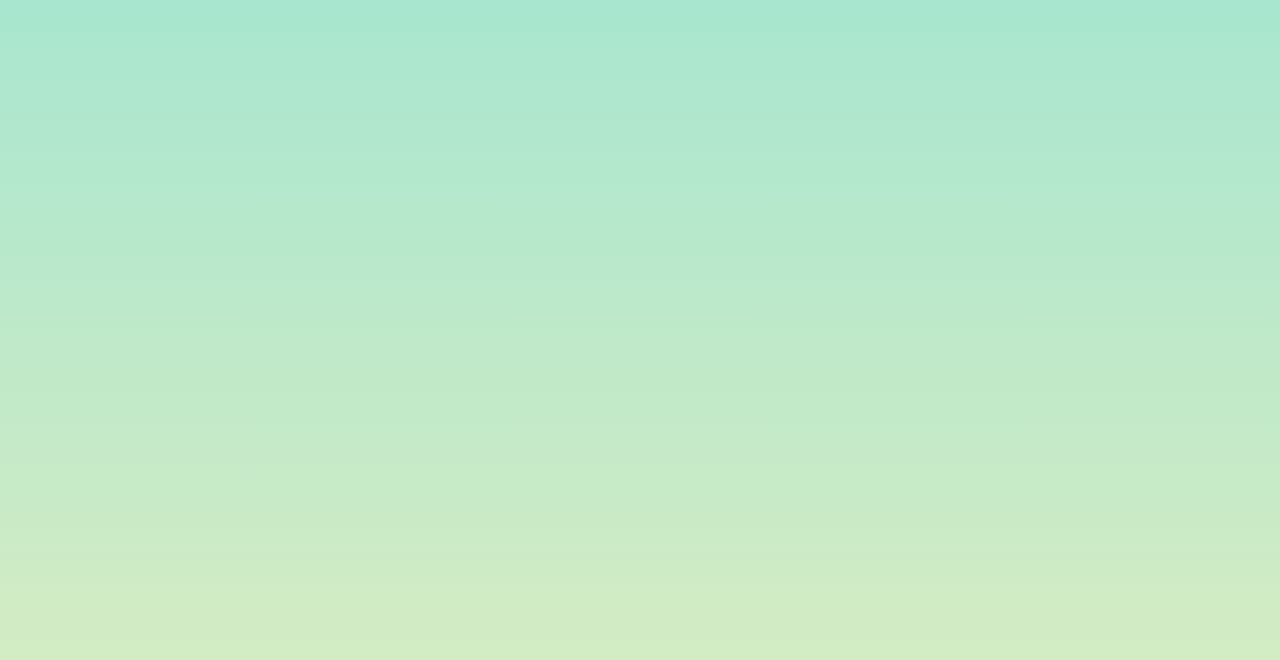
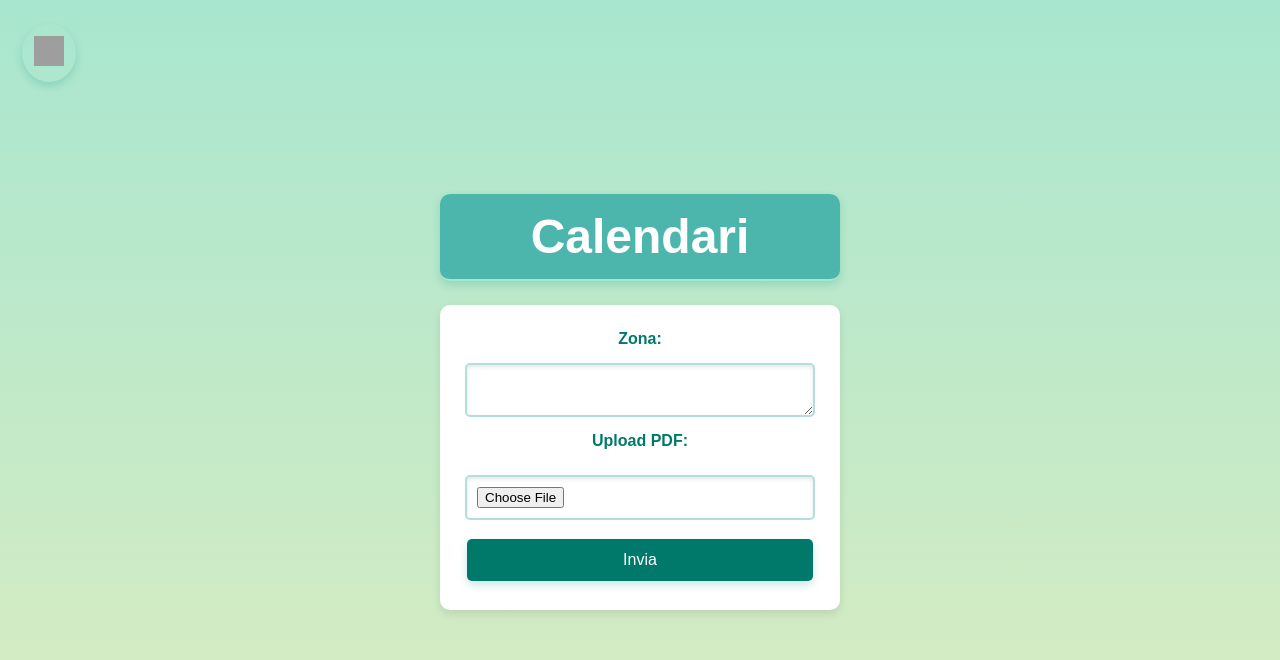
Before and after one commit to MariaLeonardo-Unitn/Webapp-comune-di-Trento, a React (Create React App) app in the folder app-react/: page /calendari in a window 1280 px wide. Before the commit this address had no page. Shown: the top 660 px of the page. Built offline with nearby package versions, Linux system fonts and the light colour scheme; grey boxes are pictures that could not be loaded.

Commit message:
commit perchè non mi fa switchare

```diff
--- a/app-react/src/App.js
+++ b/app-react/src/App.js
@@ -10,6 +10,8 @@ import SegnalazioniAnonime from './SegnalazioniAnonime';
 import Register from './Register';
 import InterfacciaDA from './InterfacciaDA';
 import InterfacciaC from './InterfacciaC';
+import Disposizioni from './Disposizioni';
+import Calendari from './Calendari';
 
 function App() {
   return (
@@ -25,6 +27,8 @@ function App() {
         <Route path="/interfacciaDA" element={<InterfacciaDA />} />
         <Route path="/interfacciaC" element={<InterfacciaC />} />
         <Route path="/login" element={<Login />} />
+        <Route path="/disposizioni" element={<Disposizioni />} />
+        <Route path="/calendari" element={<Calendari />} />
       </Routes>
     </Router>
   );
--- /dev/null
+++ b/app-react/src/Calendari.js
@@ -0,0 +1,78 @@
+import React, { useState } from 'react';
+import { useNavigate } from 'react-router-dom'; // Import useNavigate for redirection
+import './styles/Login.css';
+
+function Calendari() {
+  const [zona, setZona] = useState('');
+  const [file, setFile] = useState(null);
+  const navigate = useNavigate(); // Hook for navigation
+
+  const handleSubmit = (event) => {
+    event.preventDefault();
+    const formData = new FormData();
+    formData.append('zona', zona);
+    if (file) {
+      formData.append('file', file);
+    }
+
+    console.log('Form Data:', {
+      zona,
+      file: file ? file.name : 'No file uploaded'
+    });
+
+    alert(`Zona: ${zona}, File: ${file ? file.name : 'No file uploaded'}`);
+  };
+
+  const handleFileChange = (e) => {
+    const selectedFile = e.target.files[0];
+    if (selectedFile && selectedFile.type === 'application/pdf') {
+      setFile(selectedFile);
+    } else {
+      alert('Please upload a valid PDF file.');
+      setFile(null);
+    }
+  };
+
+  // Handle redirection to /interfacciaDA
+  const handleRedirect = () => {
+    navigate('/interfacciaDA');
+  };
+
+  return (
+    <div>
+      <button onClick={handleRedirect} class="back-button">
+        <img
+          src="https://cdn-icons-png.flaticon.com/128/507/507257.png"
+          alt="Back to Interfaccia DA"
+          style={{ width: '30px', height: '30px' }}
+        />
+      </button>
+
+      <h1 className="fade-in">Calendari</h1>
+      <form id="reservation-form" className="slide-in" onSubmit={handleSubmit}>
+        <label htmlFor="zona">Zona:</label>
+        <textarea
+          id="zona"
+          name="zona"
+          value={zona}
+          onChange={(e) => setZona(e.target.value)}
+          required
+        />
+
+        <label htmlFor="file">Upload PDF:</label>
+        <input
+          type="file"
+          id="file"
+          name="file"
+          accept="application/pdf"
+          onChange={handleFileChange}
+          required
+        />
+
+        <button type="submit">Invia</button>
+      </form>
+    </div>
+  );
+}
+
+export default Calendari;
--- /dev/null
+++ b/app-react/src/Disposizioni.js
@@ -0,0 +1,65 @@
+import React, { useState } from 'react';
+import { useNavigate } from 'react-router-dom';
+import './styles/Login.css';
+
+function Disposizioni() {
+  const [file, setFile] = useState(null);
+  const navigate = useNavigate();
+
+  const handleSubmit = (event) => {
+    event.preventDefault();
+    const formData = new FormData();
+    if (file) {
+      formData.append('file', file);
+    }
+
+    console.log('Form Data:', {
+      file: file ? file.name : 'No file uploaded'
+    });
+
+    alert(`File: ${file ? file.name : 'No file uploaded'}`);
+  };
+
+  const handleFileChange = (e) => {
+    const selectedFile = e.target.files[0];
+    if (selectedFile && selectedFile.type === 'application/pdf') {
+      setFile(selectedFile);
+    } else {
+      alert('Please upload a valid PDF file.');
+      setFile(null);
+    }
+  };
+
+  const handleRedirect = () => {
+    navigate('/interfacciaDA');
+  };
+
+  return (
+    <div>
+      <button onClick={handleRedirect} class="back-button">
+        <img
+          src="https://cdn-icons-png.flaticon.com/128/507/507257.png"
+          alt="Back to Interfaccia DA"
+          style={{ width: '30px', height: '30px' }}
+        />
+      </button>
+      <h1 className="fade-in">Disposizioni</h1>
+      <form id="reservation-form" className="slide-in" onSubmit={handleSubmit}>
+
+        <label htmlFor="file">Upload PDF:</label>
+        <input
+          type="file"
+          id="file"
+          name="file"
+          accept="application/pdf"
+          onChange={handleFileChange}
+          required
+        />
+
+        <button type="submit">Invia</button>
+      </form>
+    </div>
+  );
+}
+
+export default Disposizioni;
--- a/app-react/src/Homepage.js
+++ b/app-react/src/Homepage.js
@@ -69,7 +69,7 @@ function Homepage() {
       button.style.cursor = 'pointer';
 
       button.addEventListener('click', () => {
-        navigate('/segnalazionianonime', { state: { coords: e.latlng } });
+        navigate('/segnalazionianonime', { state: { coordinates: e.latlng } });
       });
 
       const container = document.createElement('div');
@@ -87,7 +87,7 @@ function Homepage() {
   }, [navigate]);
 
   const handleVerdeClick = () => {
-    navigate('/register');
+    navigate('/interfacciaDA');
   };
 
   const handleLanguageClick = () => {
--- a/app-react/src/InterfacciaDA.js
+++ b/app-react/src/InterfacciaDA.js
@@ -1,11 +1,14 @@
-import React, { useState, useEffect, useContext } from 'react';
+import React, { useState, useEffect } from 'react';
 import { useSegnalazioni } from './SegnalazioniContext';
 import './styles/InterfacciaDA.css';
+import { useNavigate } from 'react-router-dom'; // Import useNavigate for redirection
 
 const InterfacciaDA = () => {
   const { segnalazioni } = useSegnalazioni();
   const [sortOrder, setSortOrder] = useState('desc');
   const [filterText, setFilterText] = useState('');
+  const [showDropdown, setShowDropdown] = useState(false); // State for dropdown visibility
+  const navigate = useNavigate(); // Hook for navigation
 
   useEffect(() => {
     sortReports(sortOrder);
@@ -25,11 +28,37 @@ const InterfacciaDA = () => {
     report.location.toLowerCase().includes(filterText.toLowerCase())
   );
 
+  // Handle dropdown toggle
+  const toggleDropdown = () => {
+    setShowDropdown(!showDropdown);
+  };
+
+  // Handle redirection
+  const handleRedirect = (path) => {
+    navigate(path);
+    setShowDropdown(false); // Close dropdown after redirection
+  };
+
   return (
     <div className="container">
       <h1 className="fade-in">Trento Clean City</h1>
       <main>
         <h2 className="fade-in">Interfaccia operatore Dolomiti Ambiente</h2>
+        {/* Top-right button and dropdown */}
+        <div className="top-right-icons">
+          <img
+            src="https://cdn-icons-png.flaticon.com/128/3652/3652267.png"
+            alt="Disposizioni e Calendari"
+            onClick={toggleDropdown}
+          />
+          {showDropdown && (
+            <div className="dropdown-menu">
+              <button onClick={() => handleRedirect('/disposizioni')}>Disposizioni</button>
+              <button onClick={() => handleRedirect('/calendari')}>Calendari</button>
+            </div>
+          )}
+        </div>
+
         <div className="controls">
           Ordina per:
           <select className="sort-dropdown" value={sortOrder} onChange={(e) => setSortOrder(e.target.value)}>
--- a/app-react/src/Mappa.js
+++ b/app-react/src/Mappa.js
@@ -68,8 +68,19 @@ const Mappa = () => {
     };
   }, [navigate]);
 
+  const handleRedirect = () => {
+    navigate('/menu');
+  };
+
   return (
     <div className>
+      <button onClick={handleRedirect} class="back-button">
+        <img
+          src="https://cdn-icons-png.flaticon.com/128/507/507257.png"
+          alt="Back to Interfaccia DA"
+          style={{ width: '30px', height: '30px' }}
+        />
+      </button>
       <h1 className="fade-in">Mappa per Segnalazioni Utente</h1>
       <div id="map"></div>
     </div>
--- a/app-react/src/PrenotazioniPage.js
+++ b/app-react/src/PrenotazioniPage.js
@@ -1,6 +1,11 @@
 import React, { useState, useEffect } from 'react';
 import './styles/Prenotazioni_index.css'; // Importing the CSS file
+import { useNavigate } from 'react-router-dom';
 function PrenotazioniPage() {
+  const navigate = useNavigate();
+  const handleRedirect = () => {
+    navigate('/menu');
+  };
   const [user, setUser] = useState(null);
   const [formData, setFormData] = useState({
     date: "",
@@ -81,6 +86,13 @@ function PrenotazioniPage() {
   return (
     <>
       <div>
+      <button onClick={handleRedirect} class="back-button">
+        <img
+          src="https://cdn-icons-png.flaticon.com/128/507/507257.png"
+          alt="Back to Interfaccia DA"
+          style={{ width: '30px', height: '30px' }}
+        />
+      </button>
         <h1 className="fade-in">Prenotazioni</h1>
         <form id="reservation-form" className="fade-in" onSubmit={handleSubmit}>
           <label htmlFor="date">Data Prenotazione:</label>
--- a/app-react/src/styles/InterfacciaDA.css
+++ b/app-react/src/styles/InterfacciaDA.css
@@ -145,10 +145,14 @@ main {
   background-color: #4db6ac;
 }
 
+/* InterfacciaDA.css */
 .top-right-icons {
 position: absolute;
 right: 20px;
 top: 20px;
+display: flex;
+align-items: center;
+gap: 10px;
 }
 
 .top-right-icons img {
@@ -158,7 +162,6 @@ main {
 background-color: #4db6ac;
 border-radius: 50%;
 padding: 5px;
-  margin-left: 10px;
 transition: opacity 0.3s ease, background-color 0.3s ease;
 }
 
@@ -166,3 +169,32 @@ main {
 opacity: 0.8;
 background-color: #00796b;
 }
+
+.dropdown-menu {
+position: absolute;
+top: 40px;
+right: 0;
+background-color: #ffffff;
+border: 1px solid #ccc;
+border-radius: 5px;
+box-shadow: 0 4px 8px rgba(0, 0, 0, 0.1);
+z-index: 1000;
+display: flex;
+flex-direction: column;
+gap: 5px;
+padding: 10px;
+}
+
+.dropdown-menu button {
+background-color: #00796b;
+color: #fff;
+border: none;
+padding: 10px 20px;
+border-radius: 5px;
+cursor: pointer;
+transition: background-color 0.3s ease;
+}
+
+.dropdown-menu button:hover {
+background-color: #4db6ac;
+}
--- a/app-react/src/styles/Login.css
+++ b/app-react/src/styles/Login.css
@@ -60,8 +60,17 @@ button {
   box-shadow: 0 4px 8px rgba(0, 128, 128, 0.2);
 }
 
+input[type="file"] {
+  margin-top: 10px;
+  padding: 10px;
+  border: 1px solid #ccc;
+  border-radius: 5px;
+  width: 100%;
+  box-sizing: border-box;
+}
+
 button:hover {
-  background-color: #004d40;
+  background-color: #148b78;
   transform: translateY(-2px);
 }
 
@@ -82,3 +91,18 @@ button:hover {
 .slide-in {
   animation: slideIn 1.5s ease-in-out forwards;
 }
+
+.back-button {
+position: absolute;
+top: 20px;
+left: 20px;
+background: none;
+border: none;
+cursor: pointer;
+border-radius: 50%;
+}
+
+.back-button img {
+width: 30px;
+height: 30px;
+}
--- a/app-react/src/styles/Mappa.css
+++ b/app-react/src/styles/Mappa.css
@@ -69,3 +69,18 @@ footer {
   50% { background: linear-gradient(to bottom, #dcedc1, #a8e6cf); }
   100% { background: linear-gradient(to bottom, #a8e6cf, #dcedc1); }
 }
+
+.back-button {
+  position: absolute;
+  top: 20px;
+  left: 20px;
+  background: none;
+  border: none;
+  cursor: pointer;
+  border-radius: 50%;
+  }
+
+  .back-button img {
+  width: 30px;
+  height: 30px;
+  }
--- a/app-react/src/styles/index.css
+++ b/app-react/src/styles/index.css
@@ -1,4 +1,3 @@
-/* Global Styles */
 body {
   margin: 0;
   font-family: 'Arial', sans-serif;
@@ -10,14 +9,12 @@ body {
   min-height: 100vh;
 }
 
-/* Container */
 .container {
   text-align: center;
   width: 95%;
   max-width: 1400px;
 }
 
-/* Header Styles */
 h1 {
   font-size: 3rem;
   color: #79949a;
@@ -30,12 +27,11 @@ p {
   margin-bottom: 2em;
 }
 
-/* Card Container */
 .card-container {
   display: flex;
   justify-content: space-around;
   flex-wrap: wrap;
-  gap: 2.5em; /* Increased gap between cards */
+  gap: 2.5em;
   width: 100%;
 }
 
@@ -69,7 +65,6 @@ p {
   margin: 0;
 }
 
-/* Footer Styles */
 footer {
   margin-top: 2em;
   font-size: 0.9rem;
```
Also changed, not shown: app-react/src/styles/Homepage.css (+12 -15 lines). Lines whose indentation alone changed are shown as unchanged.
